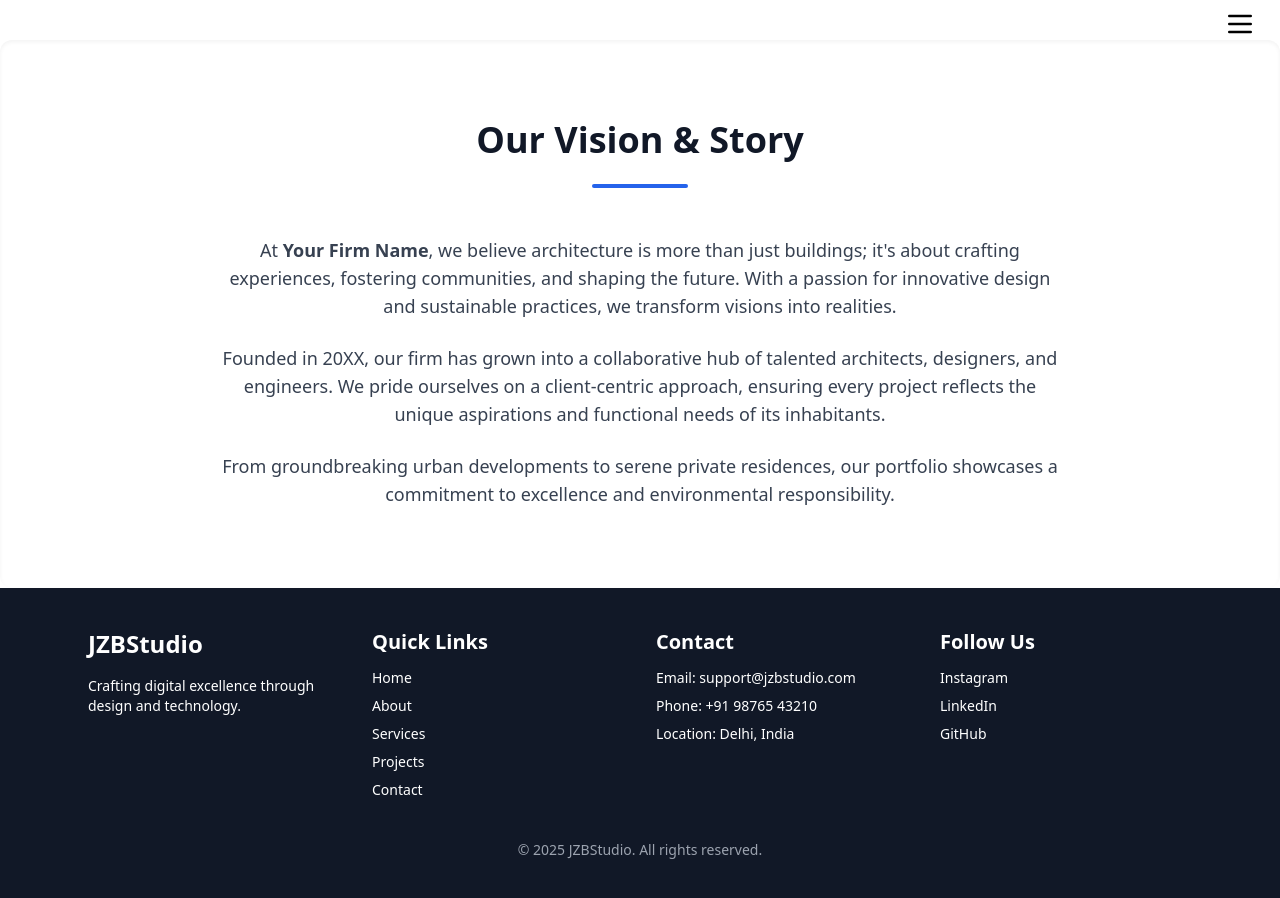
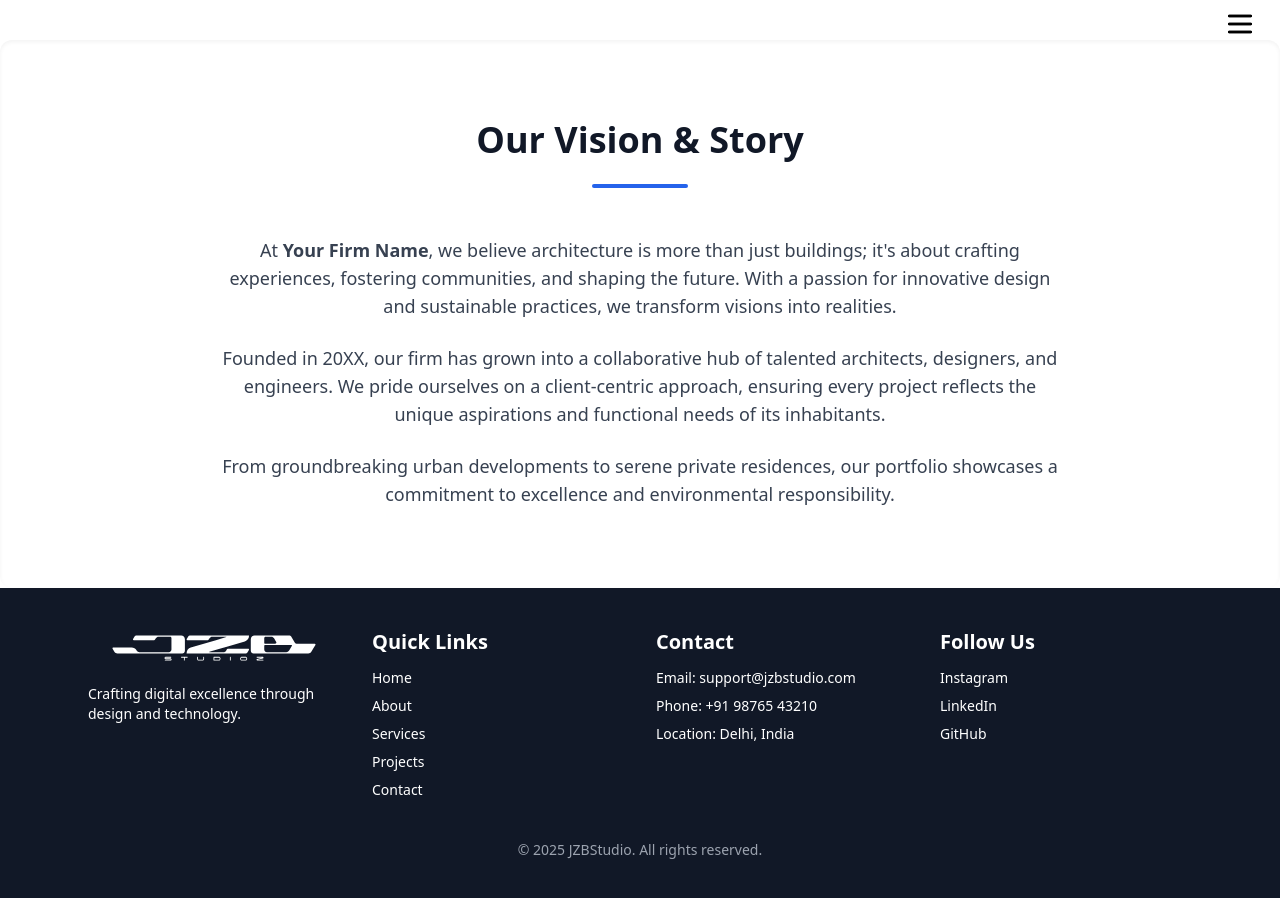
Before and after one commit to faisal-wani/JZBstudio, a React (Create React App) app: page /JZBstudio/about in a window 1280 px wide. Built offline with nearby package versions, Linux system fonts and the light colour scheme.

Commit message:
updated logo to svg and use animation in route changing in app.js

```diff
--- a/src/App.js
+++ b/src/App.js
@@ -1,26 +1,69 @@
 import React from "react";
-import { Routes, Route } from "react-router-dom";
-//import ScrollToTop from "./ScrollToTop";
+import { Routes, Route, useLocation } from "react-router-dom";
+import { AnimatePresence, motion } from "framer-motion";
+
 import ScrollToTop from "./ScrollToTop";
+import Navbar from "./components/Navbar"; // Ensure this exists and is imported
 
 import Homepage from "./pages/HomePage";
 import Project from "./pages/ProjectsPage";
 import Aboutpage from "./pages/AboutPage";
 import ServicePage from "./pages/ServicePage";
 import ContactPage from "./pages/ContactPage";
-// import other pages as needed
+
+// Animation variants
+const pageVariants = {
+  initial: { opacity: 0, y: 40 },
+  animate: { opacity: 1, y: 0 },
+  exit: { opacity: 0, y: -40 },
+};
+
+const navbarVariants = {
+  initial: { y: 0, opacity: 1 },
+  exit: { y: -80, opacity: 0 },
+  enter: { y: 0, opacity: 1 },
+};
 
 function App() {
+  const location = useLocation();
+
   return (
     <>
       <ScrollToTop />
-      <Routes>
+
+      {/* Animate the Navbar */}
+      <AnimatePresence mode="wait">
+        <motion.div
+          key="navbar"
+          variants={navbarVariants}
+          initial="initial"
+          animate="enter"
+          exit="exit"
+          transition={{ duration: 0.4 }}
+        >
+          <Navbar />
+        </motion.div>
+      </AnimatePresence>
+
+      {/* Animate the Routes */}
+      <AnimatePresence mode="wait">
+        <motion.div
+          key={location.pathname}
+          variants={pageVariants}
+          initial="initial"
+          animate="animate"
+          exit="exit"
+          transition={{ duration: 0.5 }}
+        >
+          <Routes location={location} key={location.pathname}>
             <Route path="/" element={<Homepage />} />
             <Route path="/projects" element={<Project />} />
             <Route path="/about" element={<Aboutpage />} />
             <Route path="/services" element={<ServicePage />} />
             <Route path="/contact" element={<ContactPage />} />
           </Routes>
+        </motion.div>
+      </AnimatePresence>
     </>
   );
 }
--- a/src/components/Footer.jsx
+++ b/src/components/Footer.jsx
@@ -5,9 +5,13 @@ const Footer = () => {
   return (
     <footer className="bg-gray-900 text-white py-10">
       <div className="max-w-6xl mx-auto px-6 grid grid-cols-1 md:grid-cols-4 gap-8">
-        {/* Brand Info */}
+        {/* Brand Logo */}
         <div>
-          <h1 className="text-2xl font-bold mb-4">JZBStudio</h1>
+          <img
+            src={`${process.env.PUBLIC_URL}/images/JZB-LOGO.svg`}
+            alt="JZBStudio Logo"
+            className="h-10 mb-4"
+          />
           <p className="text-sm">
             Crafting digital excellence through design and technology.
           </p>
--- a/src/components/HeroSection.jsx
+++ b/src/components/HeroSection.jsx
@@ -53,7 +53,7 @@ const HeroSection = () => {
         style={{ y: textY }}
       >
         <motion.img
-          src={`${process.env.PUBLIC_URL}/images/Logoo.png`}
+          src={`${process.env.PUBLIC_URL}/images/JZB-LOGO.svg`}
           alt="JZB Studio Logo"
           className="h-12 md:h-16 lg:h-24 mx-auto drop-shadow-lg"
           initial={{ opacity: 0, scale: 0.7 }}
@@ -67,7 +67,7 @@ const HeroSection = () => {
           animate={{ opacity: 1, y: 0 }}
           transition={{ delay: 2, duration: 1 }}
         >
-            Design. Detail. Distinction.
+            ARCHITECTURE | INTERIOR | URBANISM
         </motion.p>
       </motion.div>
 
--- a/src/components/Navbar.jsx
+++ b/src/components/Navbar.jsx
@@ -23,8 +23,8 @@ const Navbar = () => {
     >
       {/* Static Logo (not clickable) */}
       <img
-        src={`${process.env.PUBLIC_URL}/images/Logoo.png`}
-        alt="Logo"
+        src={`${process.env.PUBLIC_URL}/images/JZB_ICON.svg`}
+        alt="ZBB Logo"
         className="h-[10px] sm:h-[10px] md:h-[15px] transition-all duration-300"
       />
 
```
Also changed, not shown: public/images/JZB-LOGO.svg (added), public/images/JZB_ICON.svg (added). Lines whose indentation alone changed are shown as unchanged.
